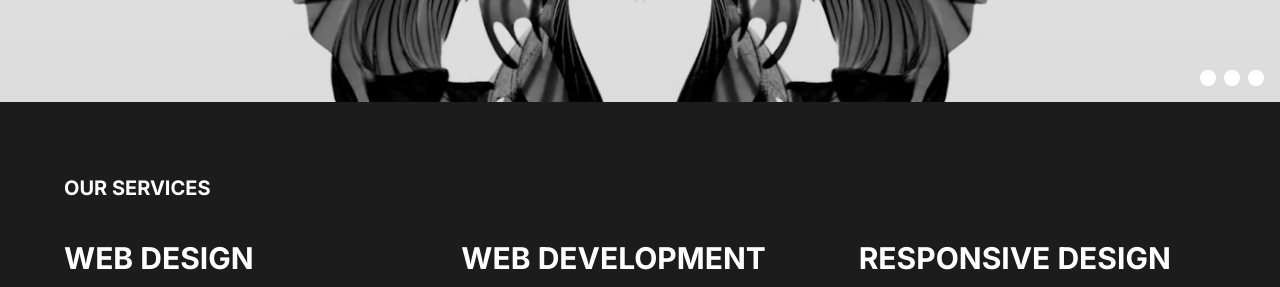
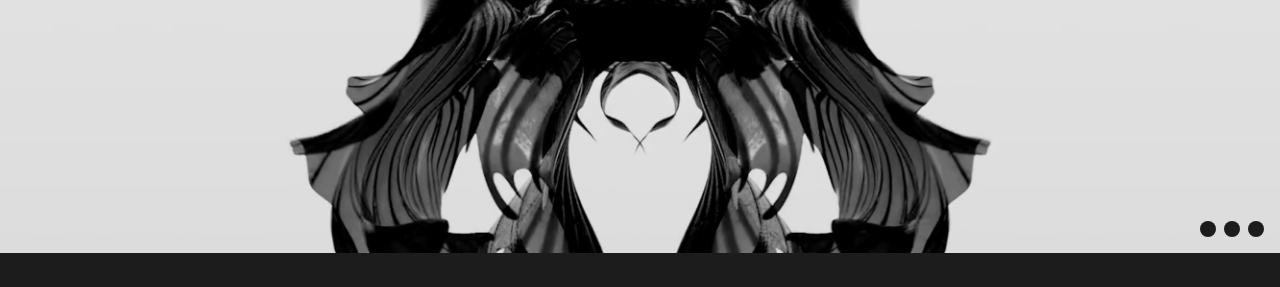
Before and after one commit to akvrmvlakis/arete-sandbox, a Next.js app: page / in a window 1280 px wide. Shown: the part 1402-1689 px from the top of the page. Built offline with nearby package versions, Linux system fonts and the light colour scheme.

Commit message:
fixes hero

```diff
--- a/src/app/page.tsx
+++ b/src/app/page.tsx
@@ -50,15 +50,12 @@ export default function Home() {
   return (
     <div className=" bg-black flex z-10 w-full flex-col justify-center items-center bg-PANTONE_5">
       <Hero />
-      <main className="bg-PANTONE_5 w-full flex flex-col z-10">
+      <main className="bg-PANTONE_5 z-30 w-full flex flex-col z-10">
         {/* <section>Project slide</section> */}
-        <section
-          id="projects"
-          className="w-full h-full m-auto max-h-[80vh] bg-red"
-        >
+        <section id="projects" className="w-full m-auto h-[80vh] bg-red">
           <Gallery data={photos} />
         </section>
-        <section id="services" className="container m-auto">
+        <section id="services" className="container h-[80vh] m-auto">
           <Services />
         </section>
         <section
@@ -67,12 +64,12 @@ export default function Home() {
         >
           <Gallery data={photos2} />
         </section>
-        <section id="about" className="container m-auto">
+        <section id="about" className="container h-[80vh]r m-auto">
           <About />
         </section>
         <section
           id="contact"
-          className="container m-auto border-t-[2px] border-t-white"
+          className="container m-auto border-t-[2px] h-[80vh] border-t-white"
         >
           <Contact />
         </section>
--- a/src/components/Gallery.tsx
+++ b/src/components/Gallery.tsx
@@ -99,11 +99,11 @@ const Tailwind = {
     // : "mr-2 bg-white w-4 h-4 rounded-full",
     indicator: ({ context }) => ({
       className: classNames(
-        "z-1 w-4 h-4 transition duration-200 rounded-full bg-black",
-        "focus:outline-none focus:outline-offset-0 focus:shadow-[0_0_0_0.2rem_rgba(191,219,254,1)] dark:focus:shadow-[0_0_0_0.2rem_rgba(147,197,253,0.5)]",
+        "z-1 w-4 h-4 transition duration-200 rounded-full ",
+        "focus:outline-none focus:outline-offset-0",
         {
-          "bg-white": !context?.highlighted,
-          "bg-white hover:bg-blue-600": context?.highlighted,
+          "bg-PANTONE_5": !context?.highlighted,
+          "bg-white": context?.highlighted,
         }
       ),
     }),
--- a/src/components/Hero.tsx
+++ b/src/components/Hero.tsx
@@ -7,8 +7,8 @@ type Props = {};
 
 const Hero = (props: Props) => {
   return (
-    <header className="container relative w-full items-center flex flex-col pb-[80px] md:pb-[80px] md:pt-[34px] h-auto lg:h-[103vh]">
-      <div className="relative w-full  z-10 flex flex-col items-center">
+    <header className="container relative w-full items-center flex flex-col pb-[80px] md:pb-[80px] md:pt-[34px]">
+      <div className="relative w-full  z-10 flex flex-col items-center mb-[80px]">
         <Link
           className="flex p-4 md:p-[51px] mb-[58px] md:mb-[80px]"
           href={"/"}
@@ -38,7 +38,7 @@ const Hero = (props: Props) => {
 
         <Menu />
       </div>
-      <div className="absolute  h-[920px] justify-center items-center w-full top-0 left-0   hidden xl:flex">
+      <div className="fixed  h-[70vh] justify-center items-center w-full top-0 left-0   hidden xl:flex">
         <video className="w-full" autoPlay loop muted>
           <source src="/videos/background_header.mp4" type="video/mp4" />
         </video>
```
